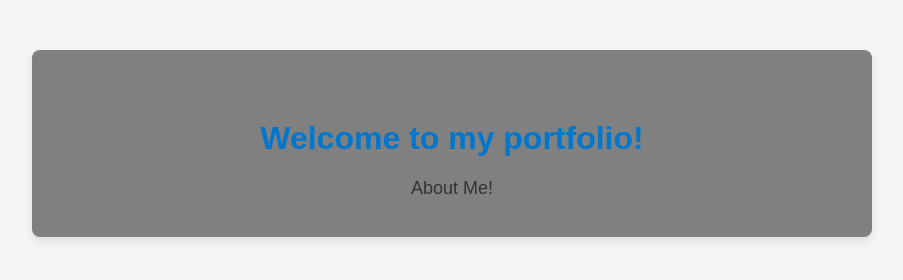
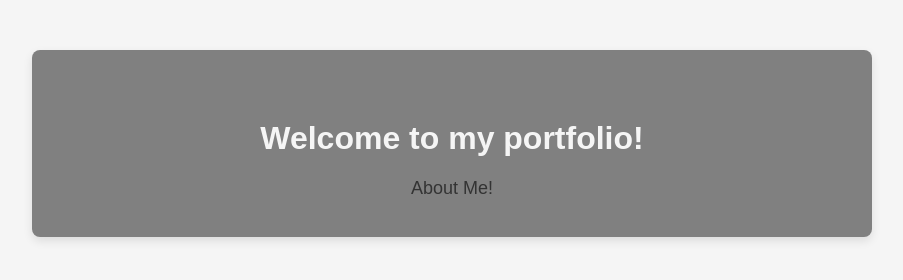
Before and after one commit to ShiLlama/shillama.github.io, a plain HTML site: page index.html in a window 1280 px wide. Shown: the whole page, without its empty margins (188-1091 px from the left). Drawn offline with Linux system fonts and the light colour scheme.

Commit message:
changing header colour

```diff
--- a/styles.css
+++ b/styles.css
@@ -9,7 +9,7 @@ body {
 }
 
 h1 {
-    color: #0077cc;
+    color: #f5f5f5;
     margin-top: 50px;
 }
 
```
